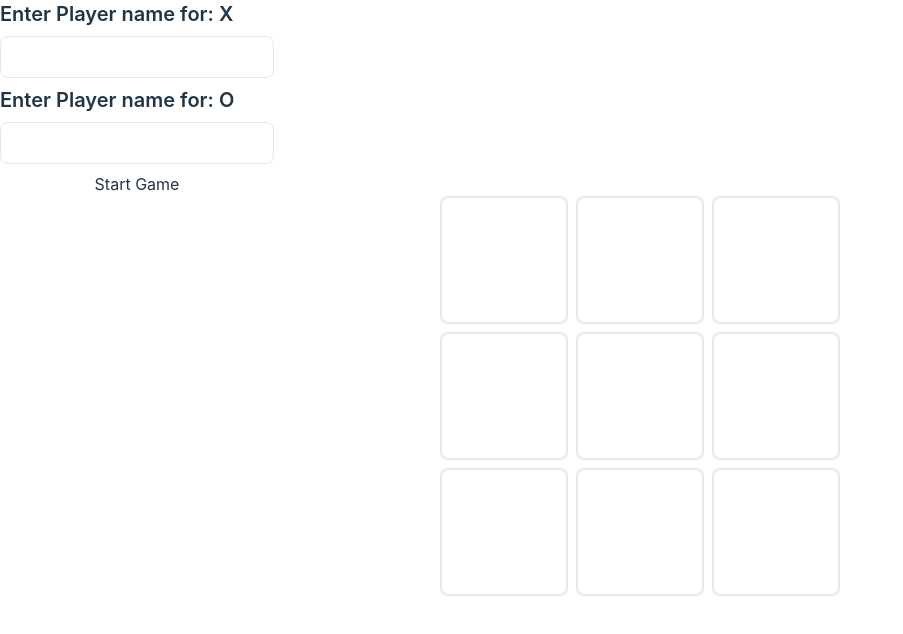
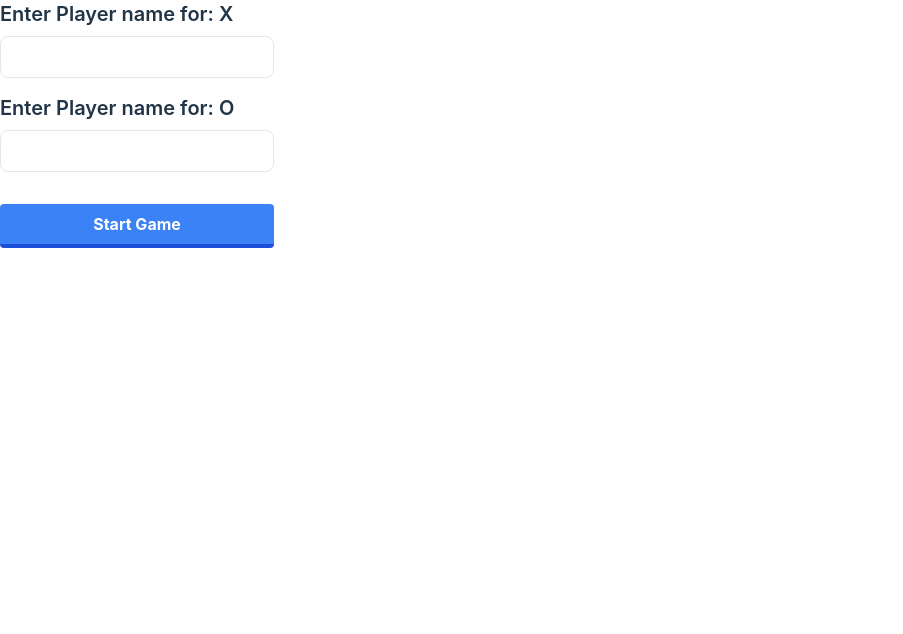
Before and after one commit to AnwarAsry/TicTacToe, a Vue app: page / in a window 1280 px wide. Shown: the top 634 px of the page, without its empty margins (0-903 px from the left). Built offline with nearby package versions, Linux system fonts and the light colour scheme.

Commit message:
added styling button

```diff
--- a/src/App.vue
+++ b/src/App.vue
@@ -72,7 +72,7 @@ const addPlayers = (playersToAdd: IPlayer[]) => {
 
 <template>
 	<PlayerForm v-if="players.length !== 2" :players="players" @addPlayers="addPlayers" />
-	<section class="flex justify-center items-centers">
+	<section v-else class="flex justify-center items-centers">
 		<div class="w-fit grid grid-cols-3 grid-rows-3 gap-2">
 			<Cell v-for="(cell, index) in grid" :key="index" :cell="cell" :cellPosition="index"
 				@place-marker="makeMove">
--- a/src/components/PlayerForm.vue
+++ b/src/components/PlayerForm.vue
@@ -23,9 +23,15 @@ const handleSubmit = () => {
 </script>
 
 <template>
-    <form @submit.prevent="handleSubmit" class="w-fit flex flex-col gap-y-2">
-        <PlayerInput label="Enter Player name for: X" v-model="playerOneInp" />
-        <PlayerInput label="Enter Player name for: O" v-model="playerTwoInp" />
-        <button type="submit" class="">Start Game</button>
+    <form @submit.prevent="handleSubmit" class="w-fit flex flex-col gap-y-8">
+        <div class="flex flex-col gap-y-4">
+            <PlayerInput label="Enter Player name for: X" v-model="playerOneInp" />
+            <PlayerInput label="Enter Player name for: O" v-model="playerTwoInp" />
+        </div>
+        <button type="submit"
+            class="bg-blue-500 hover:bg-blue-400 text-white font-bold py-2 px-4 border-b-4 border-blue-700 hover:border-blue-500 rounded">
+            Start Game
+        </button>
+
     </form>
 </template>
```
